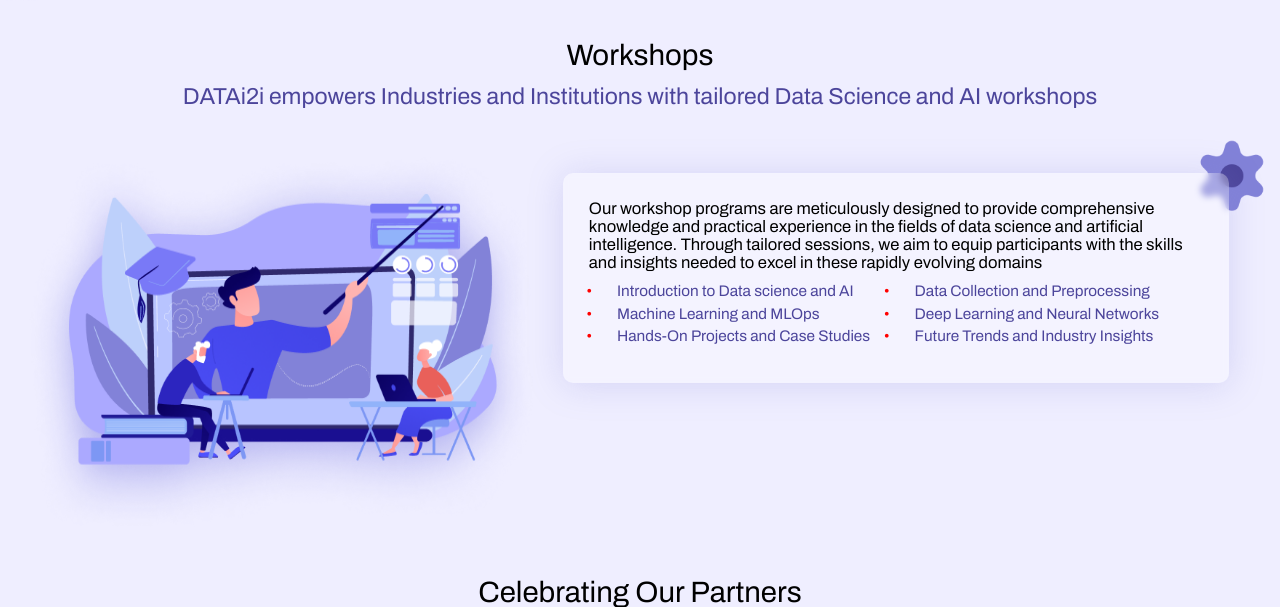
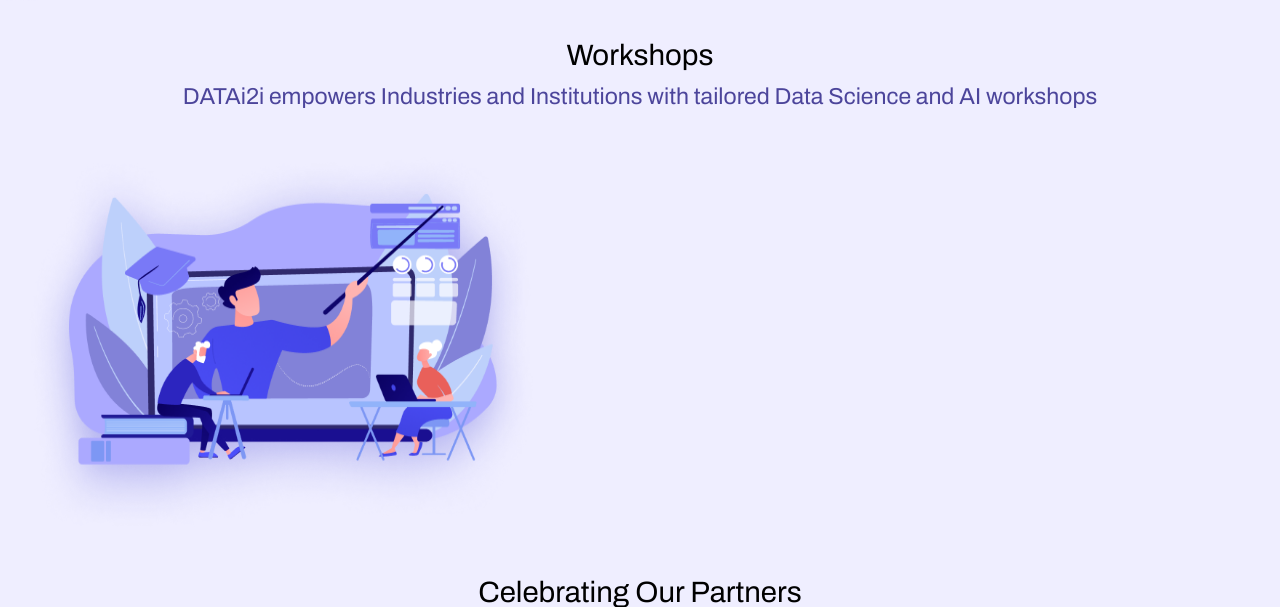
Before and after one commit to Datai2i-web/Datai2i, a Flask app: template templates/index.html in a window 1280 px wide. Shown: the part 1051-1658 px from the top of the page. Run offline with Flask 2, Linux system fonts and the light colour scheme; the template is opened without the code that fills it, so the values that code supplies are empty; parts of the project's set-up code (start-up, migrations or seed data) failed here and were passed over.

Commit message:
Update index.html

```diff
--- a/templates/index.html
+++ b/templates/index.html
@@ -203,7 +203,7 @@
         <h2 class="sec-3-subhead">DATAi2i empowers Industries and Institutions with tailored Data Science and AI workshops</h2>
         <div class="workshops" id="workshop">
             <img src="../static/workshop.png" class="workshop-img" alt="">
-            <div class="workshop-desc">
+<!--             <div class="workshop-desc">
                 <img src="../static/workshop-gear.png" class="gear" alt="">
                 <div class="work-card">
                     <p>Our workshop programs are meticulously designed to provide comprehensive knowledge and practical
@@ -218,7 +218,7 @@
                         <li>Hands-On Projects and Case Studies</li>
                         <li>Future Trends and Industry Insights</li>
 <!--                         <li>Feature Engineering and Model  <pre>  Evaluation</pre></li> -->
-                    </ul>
+<!--                     </ul> -->
                 </div>
 <!--                 <div class="exclusive-for">
                     <h2>Exclusively for :</h2>
```
